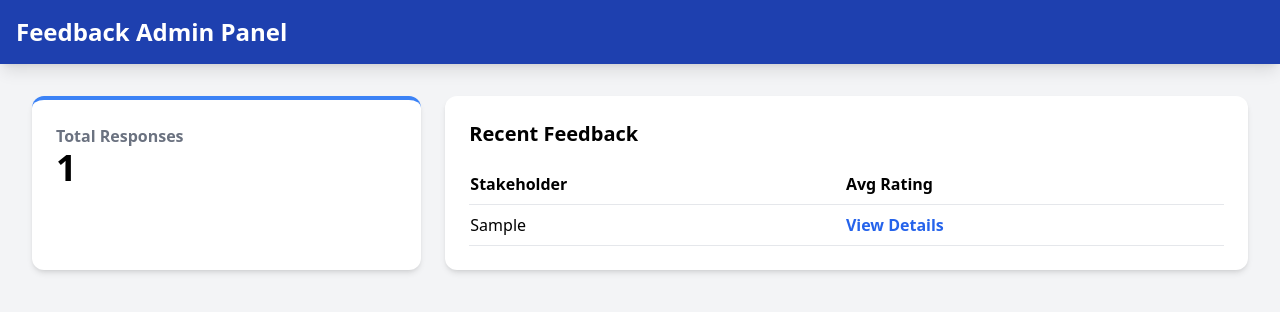
After one commit to ShreeganeshKanoujiya/Syllabus-Feedback-System, a FastAPI app: template app/templates/admin_dashboard.html in a window 1280 px wide. The commit adds this page. Shown: the top 312 px of the page. Run offline with FastAPI, Linux system fonts and the light colour scheme; the template is opened without the code that fills it: most values are stand-ins (such as "Sample title", 1, 10 or a date in 2020); some libraries are stand-ins or nearby versions.

Commit message:
modified and add new some new files.

```diff
--- a/app/main.py
+++ b/app/main.py
@@ -4,22 +4,23 @@ from typing import Annotated
 from fastapi.responses import HTMLResponse
 from fastapi.staticfiles import StaticFiles
 from fastapi.templating import Jinja2Templates
-# import models
-# from database import engine, SessionLocal
-# from sqlalchemy.orm import Session
+import models
+from database import engine, SessionLocal
+from sqlalchemy.orm import Session
 
 app = FastAPI()
 
-# models.Base.metadata.create_all(bind=engine)
+# Create the tables in MySQL automatically based on models.py
+models.Base.metadata.create_all(bind=engine)
 
-# def get_db():
-#     db = SessionLocal
-#     try:
-#         yield db
-#     finally:
-#         db.close()
+# Dependency to get the database session
+def get_db():
+    db = SessionLocal() # Create a new session
+    try:
+        yield db
+    finally:
+        db.close() # Ensure session closes after the request
 
-# db_dependency = Annotated(Session, Depends(get_db))
 
 # Mount static files for images and JS
 app.mount("/static", StaticFiles(directory="app/static"), name="static")
@@ -48,3 +49,22 @@ async def submit_form(request: Request):
 @app.get("/admin/login", response_class=HTMLResponse)
 async def admin_login_page(request: Request):
     return templates.TemplateResponse("admin_login.html", {"request": request})
+
+# @app.get("/admin/dashboard", response_class=HTMLResponse)
+# async def admin_dashboard(request: Request, db: Session = Depends(get_db)):
+#     # Fetch data to display on dashboard
+#     total_feedback = db.query(models.FeedbackAnswer).count()
+#     stakeholders = db.query(models.Stakeholder).all()
+
+#     return templates.TemplateResponse("admin_dashboard.html", {
+#         "request": request,
+#         "total_feedback": total_feedback,
+#         "stakeholders": stakeholders
+#     })
+
+
+# Example: A route that uses the database
+@app.get("/stakeholders")
+def get_stakeholders(db: Session = Depends(get_db)):
+    # Query all stakeholders from the database table
+    return db.query(models.Stakeholder).all()
--- /dev/null
+++ b/app/templates/admin_dashboard.html
@@ -0,0 +1,39 @@
+<!DOCTYPE html>
+<html lang="en">
+<head>
+    <title>Admin Dashboard</title>
+    <script src="https://cdn.tailwindcss.com"></script>
+</head>
+<body class="bg-gray-100">
+    <nav class="bg-blue-800 text-white p-4 shadow-lg">
+        <h1 class="text-2xl font-bold">Feedback Admin Panel</h1>
+    </nav>
+
+    <div class="p-8 grid grid-cols-1 md:grid-cols-3 gap-6">
+        <div class="bg-white p-6 rounded-xl shadow-md border-t-4 border-blue-500">
+            <h3 class="text-gray-500 font-semibold">Total Responses</h3>
+            <p class="text-4xl font-bold">{{ total_feedback }}</p>
+        </div>
+
+        <div class="md:col-span-2 bg-white p-6 rounded-xl shadow-md">
+            <h3 class="text-xl font-bold mb-4">Recent Feedback</h3>
+            <table class="w-full text-left border-collapse">
+                <thead>
+                    <tr class="border-b">
+                        <th class="py-2">Stakeholder</th>
+                        <th class="py-2">Avg Rating</th>
+                    </tr>
+                </thead>
+                <tbody>
+                    {% for s in stakeholders %}
+                    <tr class="border-b hover:bg-gray-50">
+                        <td class="py-2">{{ s.stakeholder_type }}</td>
+                        <td class="py-2 text-blue-600 font-bold">View Details</td>
+                    </tr>
+                    {% endfor %}
+                </tbody>
+            </table>
+        </div>
+    </div>
+</body>
+</html>
--- a/app/templates/feedbackForms/alumnifeedback.html
+++ b/app/templates/feedbackForms/alumnifeedback.html
@@ -86,7 +86,9 @@
       </div>
 
       <div class="text-center">
-        <button onclick="submit()" type="submit" class="bg-blue-600 text-white px-8 py-3 rounded-xl font-semibold hover:bg-blue-700 transition">
+        <button onclick="submit()"
+        type="submit"
+        class="bg-blue-600 text-white px-8 py-3 rounded-xl font-semibold hover:bg-blue-700 transition">
           Submit Alumni Feedback
         </button>
       </div>
--- a/app/templates/index.html
+++ b/app/templates/index.html
@@ -10,7 +10,7 @@
 <body class="bg-gray-50">
 
     <!-- NAVBAR -->
-    <header class="flex justify-between items-center px-8 py-4 bg-white shadow-md">
+    <header class="flex justify-between items-center px-8 py-4 bg-white shadow-md fixed top-0 right-0 left-0">
         <div class="flex items-center gap-3">
             <img src="/static/images/sies_ascn_logo.jpg" class="h-12" alt="SIES Logo">
             <h2 class="text-xl font-semibold text-gray-800">
```
Also changed, not shown: 1 other file.
